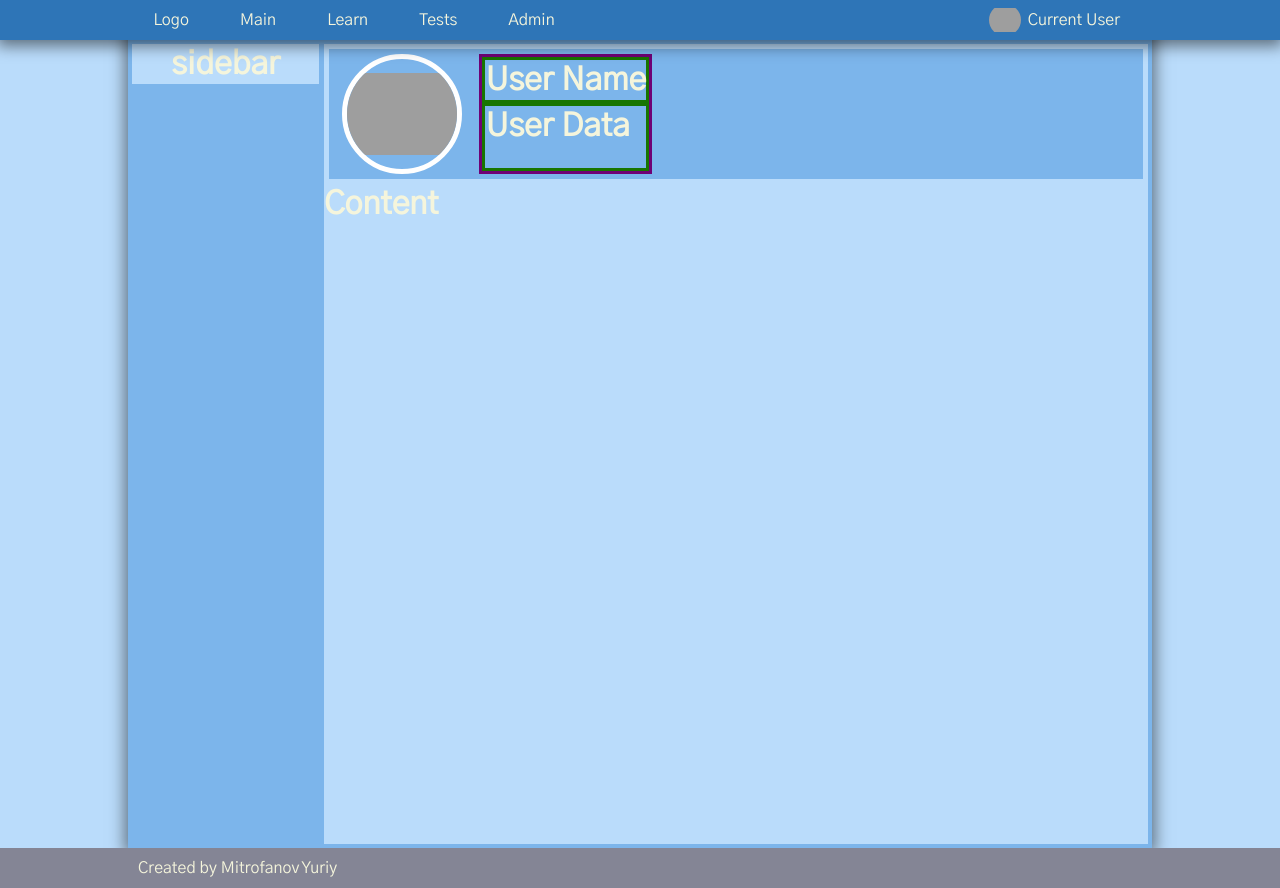
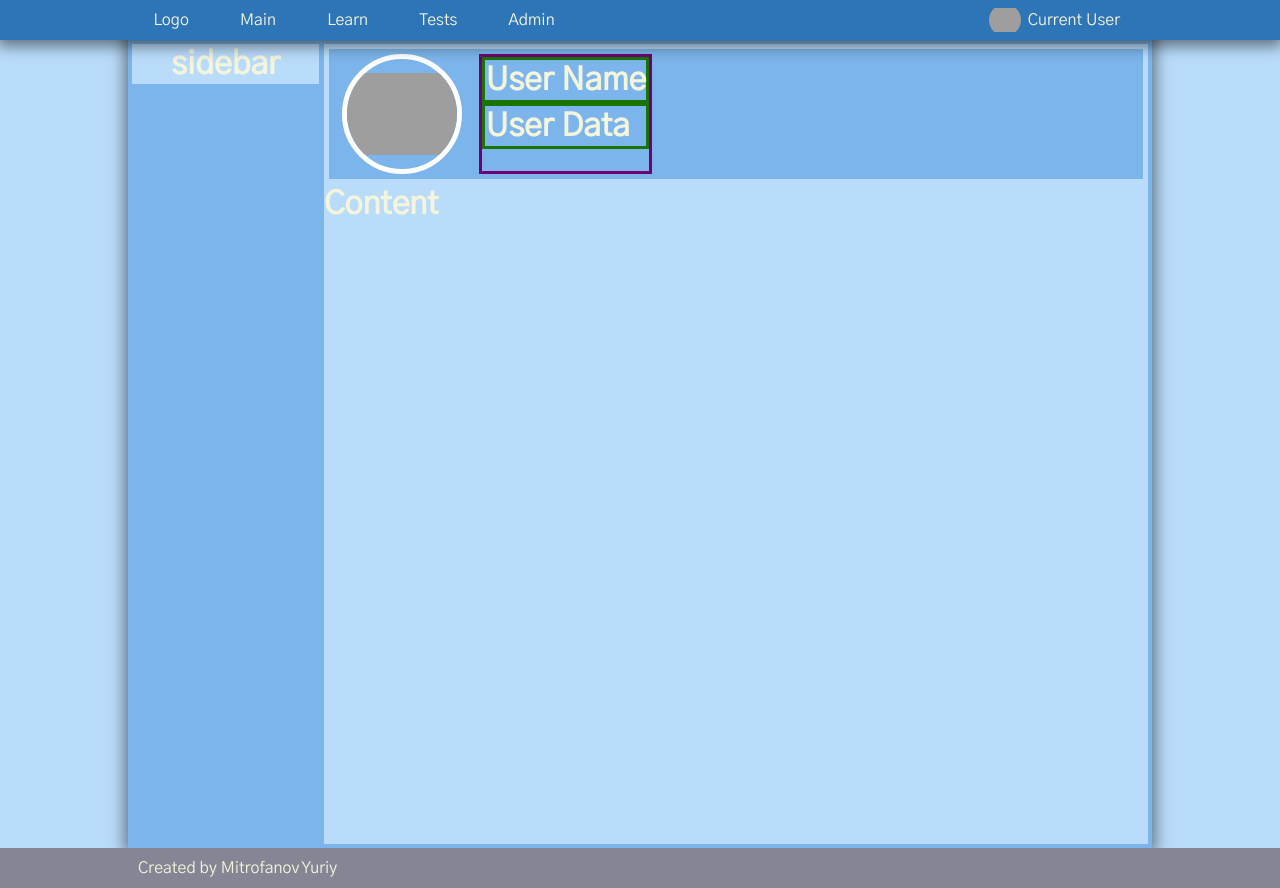
Before and after one commit to YuriyMtrofanov/learn_tomography, a React (Create React App) app: page /users/1 in a window 1280 px wide. Built offline with nearby package versions, Linux system fonts and the light colour scheme; grey boxes are pictures that could not be loaded.

Commit message:
implemented routes for the sidebar at the user-page

```diff
--- a/src/app/App.jsx
+++ b/src/app/App.jsx
@@ -24,7 +24,6 @@ function App() {
                 <Route index element={<MainPage/>}/>
                 <Route path="learn" element={<ArticlesPage/>}/>
                 <Route path="tests" element={<TestsPage/>}/>
-                {/* <Route path="users" element={<UserPage/>}/> */}
                 <Route path="users" element={<Outlet/>}>
                     <Route index element={<UsersPage/>}/>
                     <Route path=":userId" element={<UserPage/>}/>
--- a/src/app/components/pages/userPage/userPage.css
+++ b/src/app/components/pages/userPage/userPage.css
@@ -85,6 +85,5 @@
 
 .user-profile__data {
     display: flex;
-    height: 100%;
     border: rgb(24, 117, 1) solid;
 }
```
